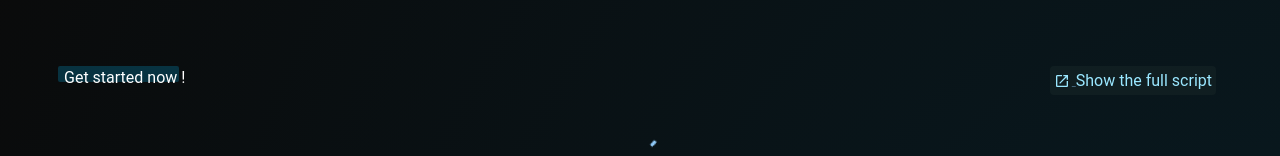
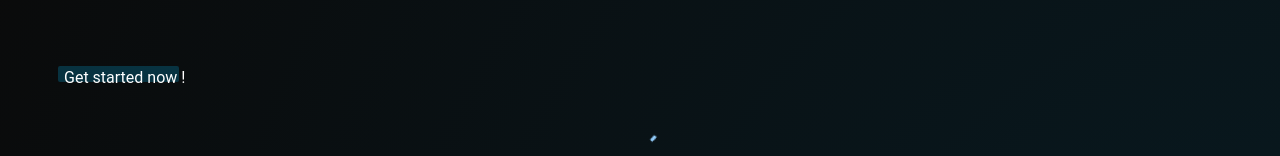
Before and after one commit to adrien-nf/git-report-web, a React (Create React App) app: page / in a window 1280 px wide. Shown: the part 263-419 px from the top of the page. Built offline with nearby package versions, Linux system fonts and the light colour scheme; no server answers.

Commit message:
hide show full script button when no connection can be made

```diff
--- a/src/pages/Home/CommandLine/CommandLine.tsx
+++ b/src/pages/Home/CommandLine/CommandLine.tsx
@@ -51,7 +51,11 @@ export default function CommandLine() {
 		<>
 			<Stack justifyContent="space-between" direction="row">
 				<SectionTitle>Get started now !</SectionTitle>
-				<LinkBadge text="Show the full script" link={getFullUrl()} />
+				{
+					eventId ? (
+						<LinkBadge text="Show the full script" link={getFullUrl()} />
+					) : ""
+				}
 			</Stack>
 			{
 				eventId ? (
```
